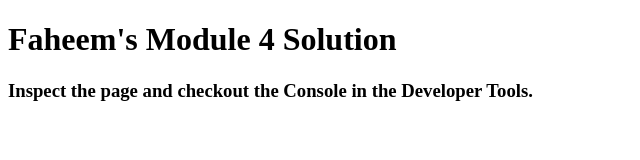
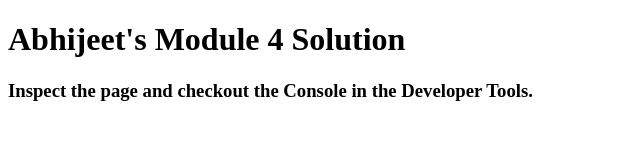
Before and after one commit to abhijeet21883/module4soln, a plain HTML site: page index.html in a window 1280 px wide. Shown: the whole page, without its empty margins (0-640 px from the left). Drawn offline with Linux system fonts and the light colour scheme.

Commit message:
Update index.html

```diff
--- a/index.html
+++ b/index.html
@@ -11,7 +11,7 @@
   <script src="script.js"></script>
 </head>
 <body>
-  <h1>Faheem's Module 4 Solution</h1>
+  <h1>Abhijeet's Module 4 Solution</h1>
   <h3>Inspect the page and checkout the Console in the Developer Tools.</h3>
 </body>
 </html>
```
